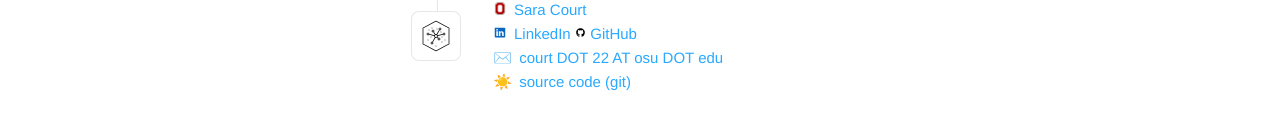
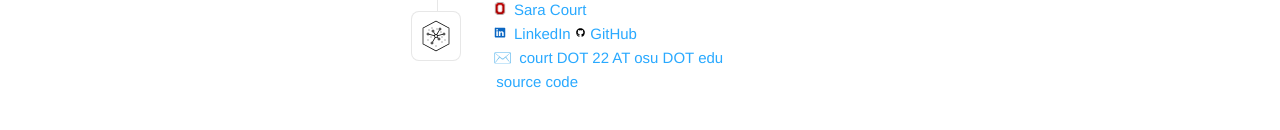
Before and after one commit to sarakc/sarakc.github.io, a Vue app: page / in a window 1280 px wide. Shown: the part 574-704 px from the top of the page. Built offline with nearby package versions, Linux system fonts and the light colour scheme; the HTML template or start-up script is replaced by a standard one.

Commit message:
simplify

```diff
--- a/src/components/HomeView.vue
+++ b/src/components/HomeView.vue
@@ -87,7 +87,7 @@ import IconContact from './icons/IconContact.vue'
       >LinkedIn</a>
       <img alt="github" class="icon" src="@/assets/github.svg"/><a href="https://github.com/sarakc" target="_blank" rel="noopener">GitHub</a><br />
       ✉️  <a href="mailto:court.22@osu.edu">court DOT 22 AT osu DOT edu</a><br />
-      ☀️ <a href="https://github.com/sarakc/sarakc.github.io">source code (git)</a>
+      <a href="https://github.com/sarakc/sarakc.github.io">source code</a>
 
     </p>
   </WelcomeItem>
```
